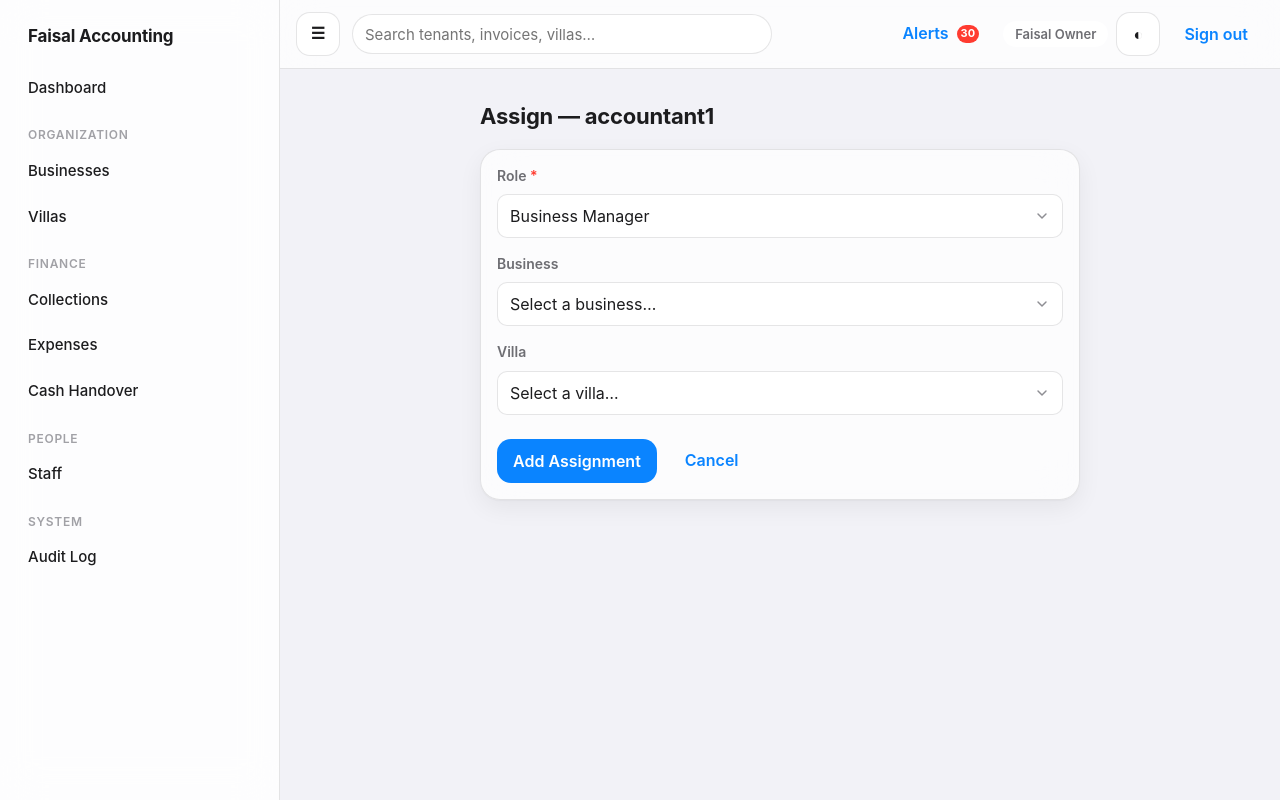
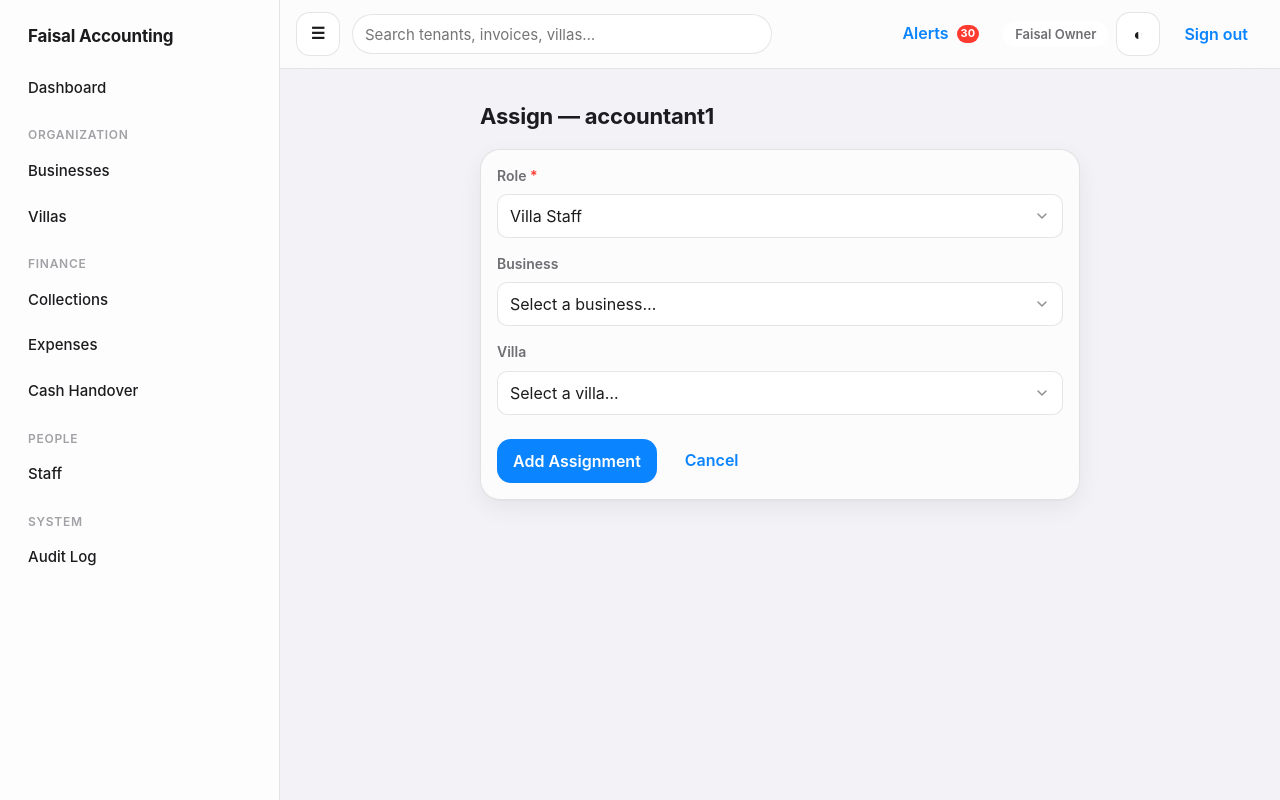
Before and after one commit to bthinkxdev/hilltopaccounts, a Django app: page /accounts/staff/6/assignments/new/ in a window 1280 px wide. Run offline with Django 5.2, Linux system fonts and the light colour scheme; a user stored in the database is signed in; data comes from the database, SQL or seed files in the repository; data that the repository does not hold is empty.

Commit message:
business manager related fixes updated

```diff
--- a/apps/accounts/services.py
+++ b/apps/accounts/services.py
@@ -52,9 +52,13 @@ def _create_assignment(*, user, role, business, villa, assigned_by, can_add_part
     return assignment
 
 def assign_business_manager(*, user, business, assigned_by) -> Assignment:
+    if Assignment.objects.filter(user=user, role=Assignment.Role.VILLA_STAFF, villa__business=business).exists():
+        raise ValidationError(f'{user.username} is already assigned as Villa Staff to a villa in {business.name}.')
     return _create_assignment(user=user, role=Assignment.Role.BUSINESS_MANAGER, business=business, villa=None, assigned_by=assigned_by)
 
 def assign_villa_staff(*, user, villa, assigned_by, can_add_partitions=False) -> Assignment:
+    if Assignment.objects.filter(user=user, role=Assignment.Role.BUSINESS_MANAGER, business=villa.business).exists():
+        raise ValidationError(f'{user.username} is already the Business Manager of {villa.business.name} and cannot be assigned to its villas.')
     return _create_assignment(user=user, role=Assignment.Role.VILLA_STAFF, business=None, villa=villa, assigned_by=assigned_by, can_add_partitions=can_add_partitions)
 
 def assign_accountant(*, user, assigned_by, business=None, villa=None) -> Assignment:
--- a/apps/accounts/staff_forms.py
+++ b/apps/accounts/staff_forms.py
@@ -1,6 +1,7 @@
 from django import forms
 from django.contrib.auth.password_validation import validate_password
 from apps.businesses.models import Business
+from apps.shared.forms import TaggedSelect
 from apps.villas.models import Villa
 from .models import Assignment, User
 
@@ -34,24 +35,45 @@ class StaffCreateForm(forms.Form):
 class AssignmentForm(forms.Form):
     role = forms.ChoiceField(choices=Assignment.Role.choices)
     business = forms.ModelChoiceField(queryset=Business.objects.filter(is_archived=False), required=False, empty_label='Select a business…')
-    villa = forms.ModelChoiceField(queryset=Villa.objects.filter(is_archived=False), required=False, empty_label='Select a villa…')
+    villa = forms.ModelChoiceField(
+        queryset=Villa.objects.filter(is_archived=False).select_related('business'),
+        required=False,
+        empty_label='Select a villa…',
+        widget=TaggedSelect(data_attr='data-business', instance_attr='business_id'),
+    )
+
+    def __init__(self, *args, staff=None, **kwargs):
+        super().__init__(*args, **kwargs)
+        self.staff = staff
 
     def clean(self):
         cleaned = super().clean()
-        role = cleaned.get('role')
-        business = cleaned.get('business')
-        villa = cleaned.get('villa')
+        role, business, villa = cleaned.get('role'), cleaned.get('business'), cleaned.get('villa')
+        if self.staff:
+            villa_staff_biz = set(Assignment.objects.filter(user=self.staff, role=Assignment.Role.VILLA_STAFF).values_list('villa__business_id', flat=True))
+            manager_biz = set(Assignment.objects.filter(user=self.staff, role=Assignment.Role.BUSINESS_MANAGER).values_list('business_id', flat=True))
+            if role == Assignment.Role.BUSINESS_MANAGER:
+                if business and business.id in villa_staff_biz:
+                    self.add_error('business', f'{self.staff.username} is already assigned as Villa Staff to a villa in {business.name}.')
+            elif role == Assignment.Role.VILLA_STAFF:
+                if villa and villa.business_id in manager_biz:
+                    self.add_error('villa', f'{self.staff.username} is already the Business Manager of {villa.business.name} and cannot be assigned to its villas.')
+
+
         if role == Assignment.Role.BUSINESS_MANAGER:
             if not business:
                 self.add_error('business', 'Select a business for a Business Manager assignment.')
             cleaned['villa'] = None
-        elif role == Assignment.Role.VILLA_STAFF:
-            if not villa:
-                self.add_error('villa', 'Select a villa for a Villa Staff assignment.')
-            cleaned['business'] = None
-        elif role == Assignment.Role.ACCOUNTANT:
-            if not (business or villa):
-                self.add_error(None, 'Select a business or a villa for an Accountant assignment.')
-            elif business and villa:
-                self.add_error(None, 'Select either a business or a villa for an Accountant assignment, not both.')
+        else:
+            if villa and business and villa.business_id != business.id:
+                self.add_error('villa', 'The selected villa does not belong to the selected business.')
+            if role == Assignment.Role.VILLA_STAFF:
+                if not villa:
+                    self.add_error('villa', 'Select a villa for a Villa Staff assignment.')
+                cleaned['business'] = None
+            elif role == Assignment.Role.ACCOUNTANT:
+                if not (business or villa):
+                    self.add_error(None, 'Select a business or a villa for an Accountant assignment.')
+                elif business and villa:
+                    cleaned['business'] = None
         return cleaned
--- a/apps/accounts/staff_views.py
+++ b/apps/accounts/staff_views.py
@@ -75,7 +75,7 @@ def assignment_create(request, staff_pk):
     _owner_only(request.user)
     staff = get_object_or_404(User.objects.exclude(username='system'), pk=staff_pk)
     if request.method == 'POST':
-        form = AssignmentForm(request.POST)
+        form = AssignmentForm(request.POST, staff=staff)
         if form.is_valid():
             role = form.cleaned_data['role']
             business = form.cleaned_data.get('business')
@@ -94,8 +94,8 @@ def assignment_create(request, staff_pk):
                 messages.success(request, f'Assignment added for {staff.username}.')
                 return redirect('accounts:staff_detail', pk=staff.pk)
     else:
-        form = AssignmentForm()
-    return render(request, 'components/form_page.html', {'form': form, 'title': f'Assign — {staff.username}', 'submit_label': 'Add Assignment', 'cancel_url': reverse('accounts:staff_detail', args=[staff.pk])})
+        form = AssignmentForm(staff=staff, initial={'role': Assignment.Role.VILLA_STAFF})
+    return render(request, 'components/form_page.html', {'form': form, 'title': f'Assign — {staff.username}', 'submit_label': 'Add Assignment', 'cancel_url': reverse('accounts:staff_detail', args=[staff.pk]), 'assignment_form': True})
 
 @login_required
 def assignment_remove(request, pk):
--- a/apps/shared/forms.py
+++ b/apps/shared/forms.py
@@ -2,3 +2,17 @@ from django import forms
 
 class ReasonForm(forms.Form):
     reason = forms.CharField(widget=forms.Textarea(attrs={'rows': 2, 'placeholder': 'Why is this being done?'}), help_text='Recorded in the audit trail.')
+
+class TaggedSelect(forms.Select):
+
+    def __init__(self, *args, data_attr, instance_attr, **kwargs):
+        super().__init__(*args, **kwargs)
+        self.data_attr = data_attr
+        self.instance_attr = instance_attr
+
+    def create_option(self, name, value, label, selected, index, subindex=None, attrs=None):
+        option = super().create_option(name, value, label, selected, index, subindex=subindex, attrs=attrs)
+        instance = getattr(value, 'instance', None)
+        if instance is not None:
+            option['attrs'][self.data_attr] = getattr(instance, self.instance_attr)
+        return option
--- a/templates/components/form_page.html
+++ b/templates/components/form_page.html
@@ -169,4 +169,30 @@
   })();
   </script>
 {% endif %}
+{% if assignment_form %}
+  <script>
+  (function () {
+    var r = document.getElementById('{{ form.role.id_for_label }}');
+    var b = document.getElementById('{{ form.business.id_for_label }}');
+    var v = document.getElementById('{{ form.villa.id_for_label }}');
+    if (!b || !v) return;
+    function update() {
+      var isManager = r && r.value === 'business_manager';
+      var vField = v.closest('.field');
+      if (vField) vField.style.display = isManager ? 'none' : '';
+      if (isManager) {
+        v.value = '';
+        return;
+      }
+      Array.from(v.options).forEach(function (opt) {
+        if (opt.value) opt.hidden = opt.disabled = opt.getAttribute('data-business') !== b.value;
+      });
+      if (v.selectedOptions[0] && v.selectedOptions[0].disabled) v.value = '';
+    }
+    if (r) r.addEventListener('change', update);
+    b.addEventListener('change', update);
+    update();
+  })();
+  </script>
+{% endif %}
 {% endblock %}
```
